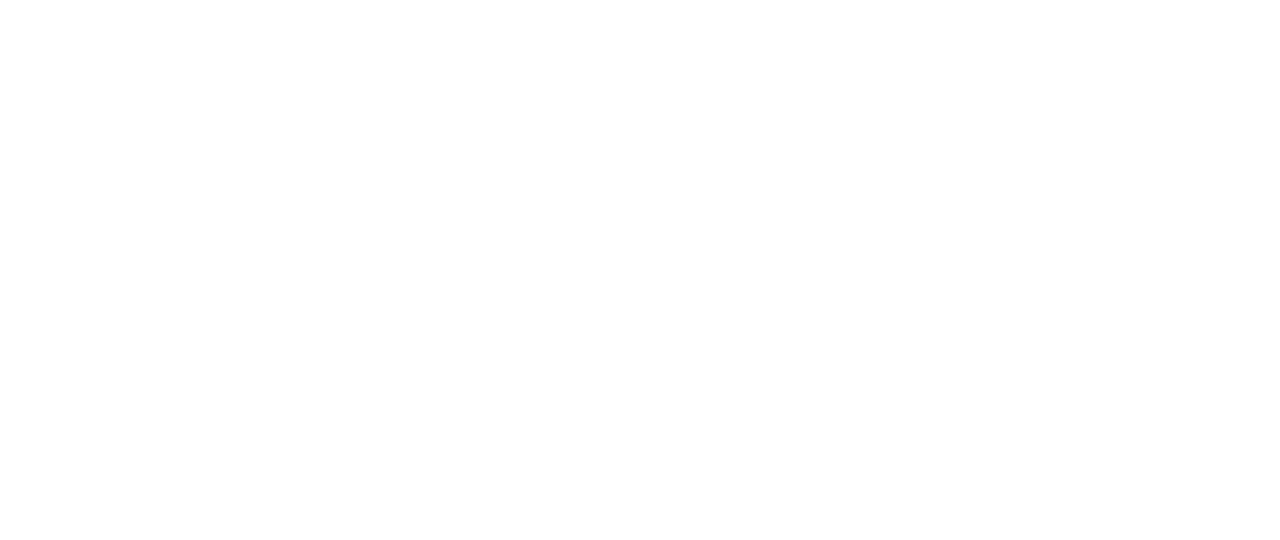
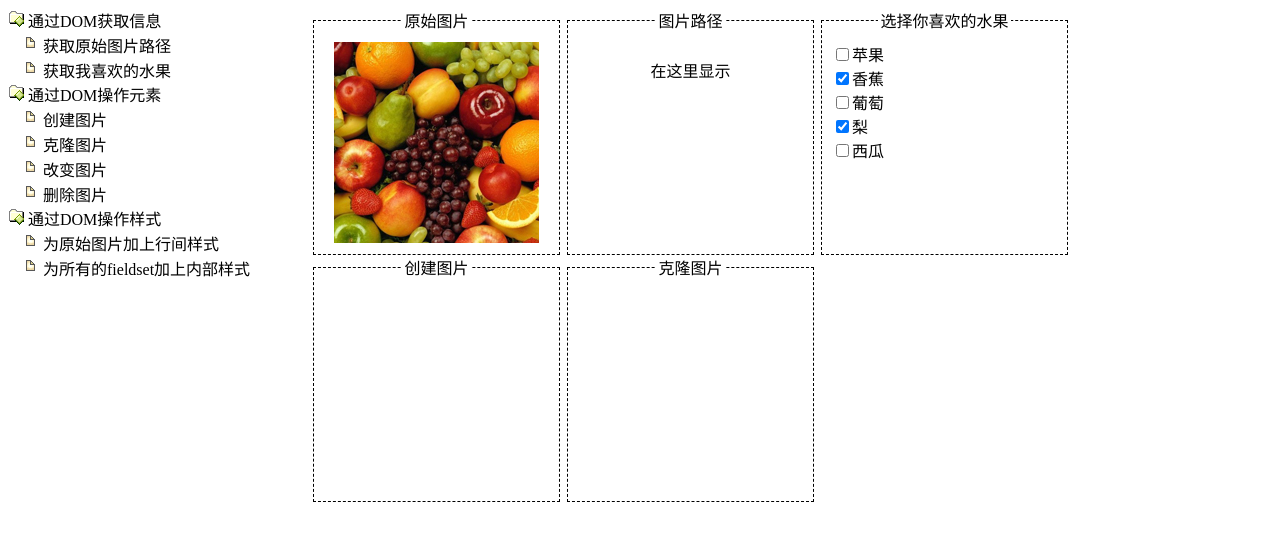
Before and after one commit to zeyeqianli/zuoye, a plain HTML site: page work2.html in a window 1280 px wide. Drawn offline with Linux system fonts and the light colour scheme.

Commit message:
work2.html

```diff
--- a/work2.html
+++ b/work2.html
@@ -1,9 +1,201 @@
 <!DOCTYPE html>
 <html>
-	<head>
-		<meta charset="utf-8">
-		<title></title>
-	</head>
-	<body>
-	</body>
+
+<head>
+    <meta charset="utf-8">
+    <title>练习5：DOM操作</title>
+    <style type="text/css">
+        html,
+        div,
+        ul,
+        li {
+            margin: 0px;
+            padding: 0px;
+        }
+
+        a {
+            cursor: pointer;
+        }
+
+        li {
+            list-style: none;
+            cursor: pointer;
+        }
+
+        fieldset {
+            border: #000 1px dashed;
+            width: 225px;
+            height: 225px;
+            padding: 10px;
+            text-align: center;
+            float: left;
+            margin-left: 5px;
+        }
+
+        #cont_left {
+            width: 300px;
+            height: 500px;
+            float: left;
+        }
+
+        #cont_right {
+            float: left;
+        }
+
+        .newcss1 {
+            background-color: yellowgreen;
+        }
+    </style>
+</head>
+
+<body>
+    <div id="cont_left">
+        <ul><img src="img/fold.gif"><a onclick="show('menu1')"> 通过DOM获取信息 </a>
+            <ul id="menu1">
+                <li onclick="showImg()"><img src="img/doc.gif">获取原始图片路径</li>
+                <li onclick="getFruit()"><img src="img/doc.gif">获取我喜欢的水果</li>
+            </ul>
+        </ul>
+
+        <ul><img src="img/fold.gif"><a onclick="show('menu2')"> 通过DOM操作元素 </a>
+            <ul id="menu2">
+                <li onclick="createImg()"><img src="img/doc.gif">创建图片</li>
+                <li onclick="cloneImg()"><img src="img/doc.gif">克隆图片</li>
+                <li onclick="changeImg()"><img src="img/doc.gif">改变图片</li>
+                <li onclick="removeImg()"><img src="img/doc.gif">删除图片</li>
+            </ul>
+        </ul>
+
+        <ul><img src="img/fold.gif"><a onclick="show('menu3')"> 通过DOM操作样式 </a>
+            <ul id="menu3">
+                <li onclick="changeCss1()"><img src="img/doc.gif">为原始图片加上行间样式</li>
+                <li onclick="changeCss2()"><img src="img/doc.gif">为所有的fieldset加上内部样式</li>
+            </ul>
+        </ul>
+
+    </div>
+    <fieldset>
+        <legend>原始图片</legend>
+        <img id="fruit" src="img/fruit.jpg">
+    </fieldset>
+    <fieldset>
+        <legend>图片路径</legend>
+        <p id="msg1">在这里显示</p>
+    </fieldset>
+    <fieldset>
+        <legend>选择你喜欢的水果</legend>
+        <ul style="text-align: left;">
+            <li>
+                <input name="enjoy" type="checkbox" value="苹果" />苹果
+            </li>
+            <li>
+                <input name="enjoy" type="checkbox" value="香蕉" checked="checked" />香蕉
+            </li>
+            <li>
+                <input name="enjoy" type="checkbox" value="葡萄" />葡萄
+            </li>
+            <li>
+                <input name="enjoy" type="checkbox" value="梨" checked="checked" />梨
+            </li>
+            <li>
+                <input name="enjoy" type="checkbox" value="西瓜" />西瓜
+            </li>
+        </ul>
+        <div id="msg2" style="margin-top: 10px;text-align: left;"></div>
+    </fieldset>
+    <fieldset>
+        <legend>创建图片</legend>
+        <div id="msg3"></div>
+    </fieldset>
+    <fieldset>
+        <legend>克隆图片</legend>
+        <div id="msg4"></div>
+    </fieldset>
+    <script>
+        //菜单收缩与扩展
+        function show(title) {
+            let currentMenu = document.getElementById(title);
+            let currentStatus = currentMenu.style.display;
+            currentMenu.style.display = currentStatus == "" ? "none" : "";
+        }
+        //获取原始图片路径
+        function showImg() {
+            //获取原始图片路径
+            let img = document.getElementById("fruit");
+            let msg = document.getElementById("msg1");
+            //将图片路径显示到对应位置
+            msg.innerHTML = img.src;
+        }
+        //获取喜欢的水果
+        function getFruit() {
+
+            let enjoy = document.getElementsByName("enjoy");
+            let msg = document.getElementById("msg2");
+            let fruit = "";
+            for (let i = 0; i < enjoy.length; i++) {
+
+                if (enjoy[i].checked) {
+
+                    fruit += enjoy[i].value + " ";
+                }
+            }
+
+            msg.innerHTML = fruit;
+
+        }
+        //创建图片
+        function createImg() {
+
+            let msg3 = document.getElementById("msg3");
+            let img = document.createElement("img");
+            img.src = "img/grape.jpg";
+            msg3.appendChild(img);
+
+        }
+        //克隆图片
+        function cloneImg() {
+
+            let msg4 = document.getElementById("msg4");
+            let img = document.getElementById("fruit");
+            let newImg = img.cloneNode(true);
+            msg4.appendChild(newImg);
+        }
+        //改变图片
+        function changeImg() {
+
+            let img = document.getElementById("fruit");
+            img.src = "img/grape.jpg";
+
+        }
+        //删除图片
+        function removeImg() {
+
+            let img = document.getElementById("fruit");
+            let parent = img.parentNode;
+            parent.removeChild(img);
+
+        }
+        //操作样式1
+        function changeCss1() {
+
+            let img = document.getElementById("fruit");
+            img.style.border = "4px solid red";
+
+        }
+        //操作样式2
+        function changeCss2() {
+
+            let fieldset = document.getElementsByTagName("fieldset");
+            for (let i = 0; i < fieldset.length; i++) {
+
+                fieldset[i].style.border = "4px solid #000";
+                fieldset[i].style.width = "225px";
+                fieldset[i].style.height = "225px";
+                fieldset[i].style.padding = "10px";
+            }
+
+        }
+    </script>
+</body>
+
 </html>
```
